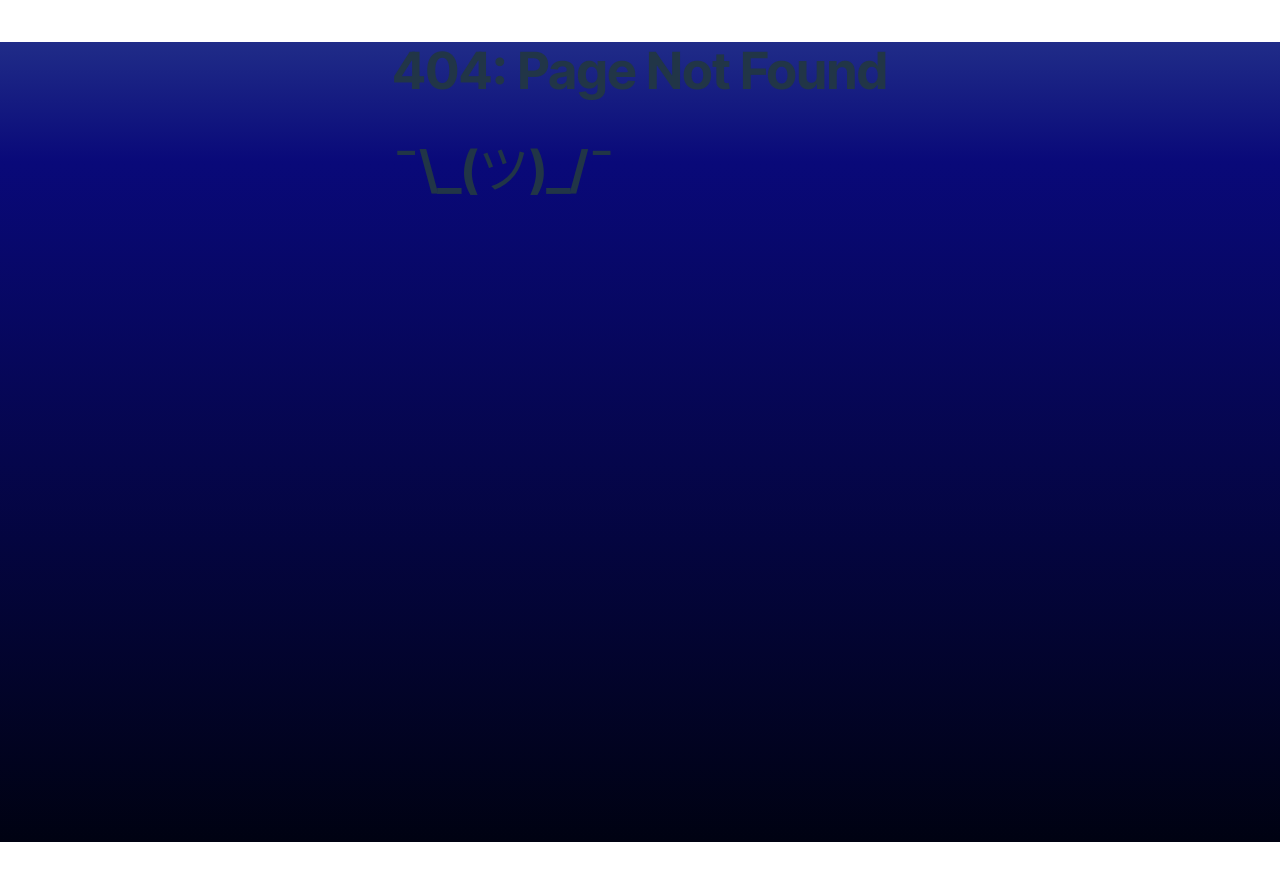
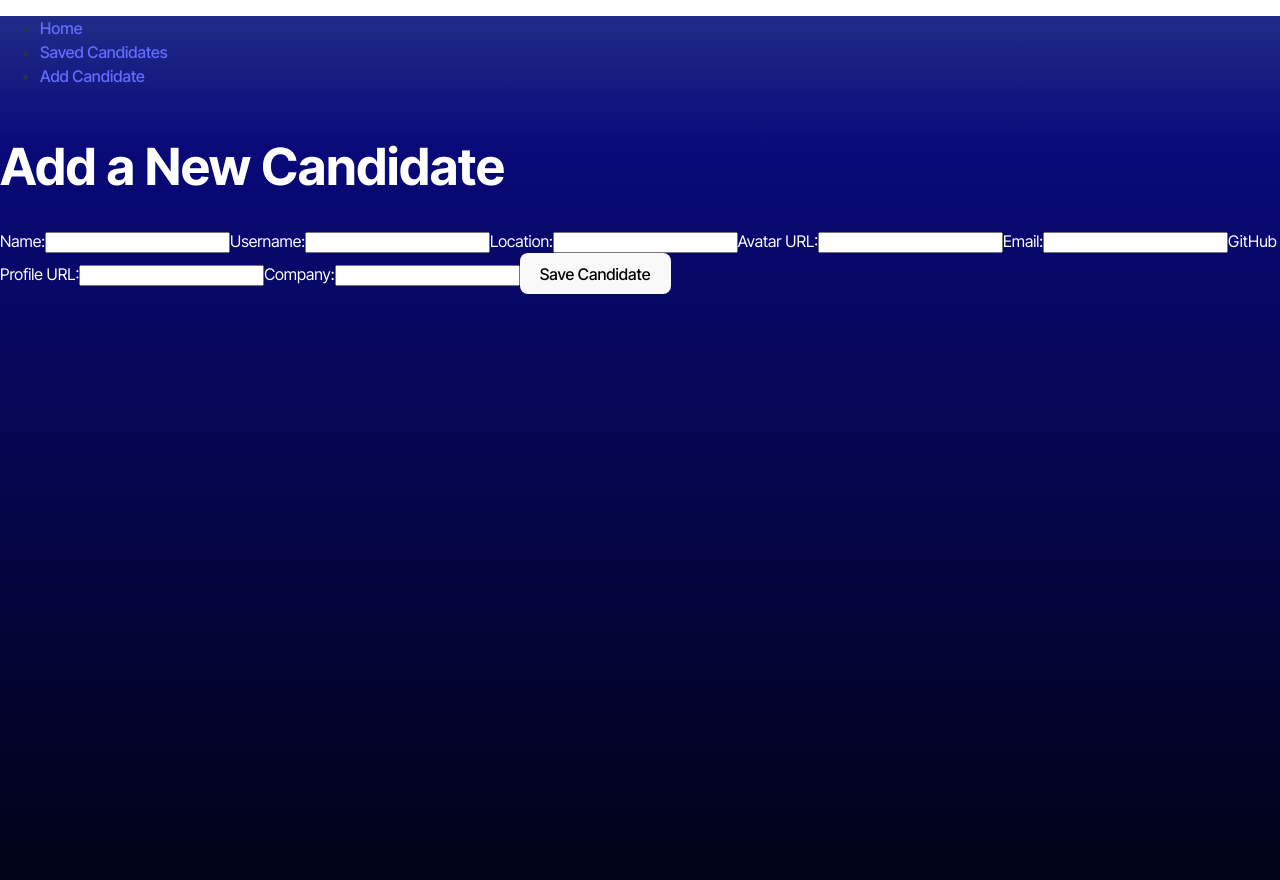
Before and after one commit to TivonaDe/Candidate-Search, a React (Vite) app: page /AddCandidate in a window 1280 px wide. Before the commit this address had no page. Shown: the top 880 px of the page. Before the commit the page ends 842 px from the top, so only its background shows below. Built offline with nearby package versions, Linux system fonts and the light colour scheme.

Commit message:
added a add canidate page with edits

```diff
--- a/src/components/Nav.tsx
+++ b/src/components/Nav.tsx
@@ -6,6 +6,7 @@ const Nav = () => {
       <ul>
         <li><Link to="/">Home</Link></li>
         <li><Link to="/SavedCandidates">Saved Candidates</Link></li>
+        <li><Link to="/AddCandidate">Add Candidate</Link></li>
       </ul>
     </nav>
   );
--- a/src/main.tsx
+++ b/src/main.tsx
@@ -1,7 +1,7 @@
 import ReactDOM from 'react-dom/client';
 import { createBrowserRouter, RouterProvider } from 'react-router-dom';
 import './index.css';
-
+import AddCandidate from './pages/AddCandidate.tsx';
 import App from './App.tsx';
 import CandidateSearch from './pages/CandidateSearch.tsx';
 import SavedCandidates from './pages/SavedCandidates.tsx';
@@ -21,6 +21,8 @@ const router = createBrowserRouter([
         path: '/SavedCandidates',
         element: <SavedCandidates />,
       },
+      { path: '/AddCandidate',
+        element: <AddCandidate /> },
     ],
   },
 ]);
--- /dev/null
+++ b/src/pages/AddCandidate.tsx
@@ -0,0 +1,66 @@
+import { useState } from 'react';
+import { useNavigate } from 'react-router-dom';
+
+const AddCandidate = () => {
+  const [candidate, setCandidate] = useState({
+    name: '',
+    username: '',
+    location: '',
+    avatar_url: '',
+    email: '',
+    html_url: '',
+    company: '',
+  });
+
+  const navigate = useNavigate();
+
+  const handleChange = (e: React.ChangeEvent<HTMLInputElement>) => {
+    setCandidate({ ...candidate, [e.target.name]: e.target.value });
+  };
+
+  const handleSubmit = (e: React.FormEvent) => {
+    e.preventDefault();
+    const existingCandidates = JSON.parse(localStorage.getItem('savedCandidates') || '[]');
+    localStorage.setItem('savedCandidates', JSON.stringify([...existingCandidates, candidate]));
+    navigate('/SavedCandidates');
+  };
+
+  return (
+    <div>
+      <h1>Add a New Candidate</h1>
+      <form onSubmit={handleSubmit}>
+        <label>
+          Name:
+          <input type="text" name="name" value={candidate.name} onChange={handleChange} required />
+        </label>
+        <label>
+          Username:
+          <input type="text" name="username" value={candidate.username} onChange={handleChange} required />
+        </label>
+        <label>
+          Location:
+          <input type="text" name="location" value={candidate.location} onChange={handleChange} />
+        </label>
+        <label>
+          Avatar URL:
+          <input type="text" name="avatar_url" value={candidate.avatar_url} onChange={handleChange} />
+        </label>
+        <label>
+          Email:
+          <input type="email" name="email" value={candidate.email} onChange={handleChange} />
+        </label>
+        <label>
+          GitHub Profile URL:
+          <input type="url" name="html_url" value={candidate.html_url} onChange={handleChange} />
+        </label>
+        <label>
+          Company:
+          <input type="text" name="company" value={candidate.company} onChange={handleChange} />
+        </label>
+        <button type="submit">Save Candidate</button>
+      </form>
+    </div>
+  );
+};
+
+export default AddCandidate;
```
Also changed, not shown: src/api/API.tsx (+5 -5 lines).
